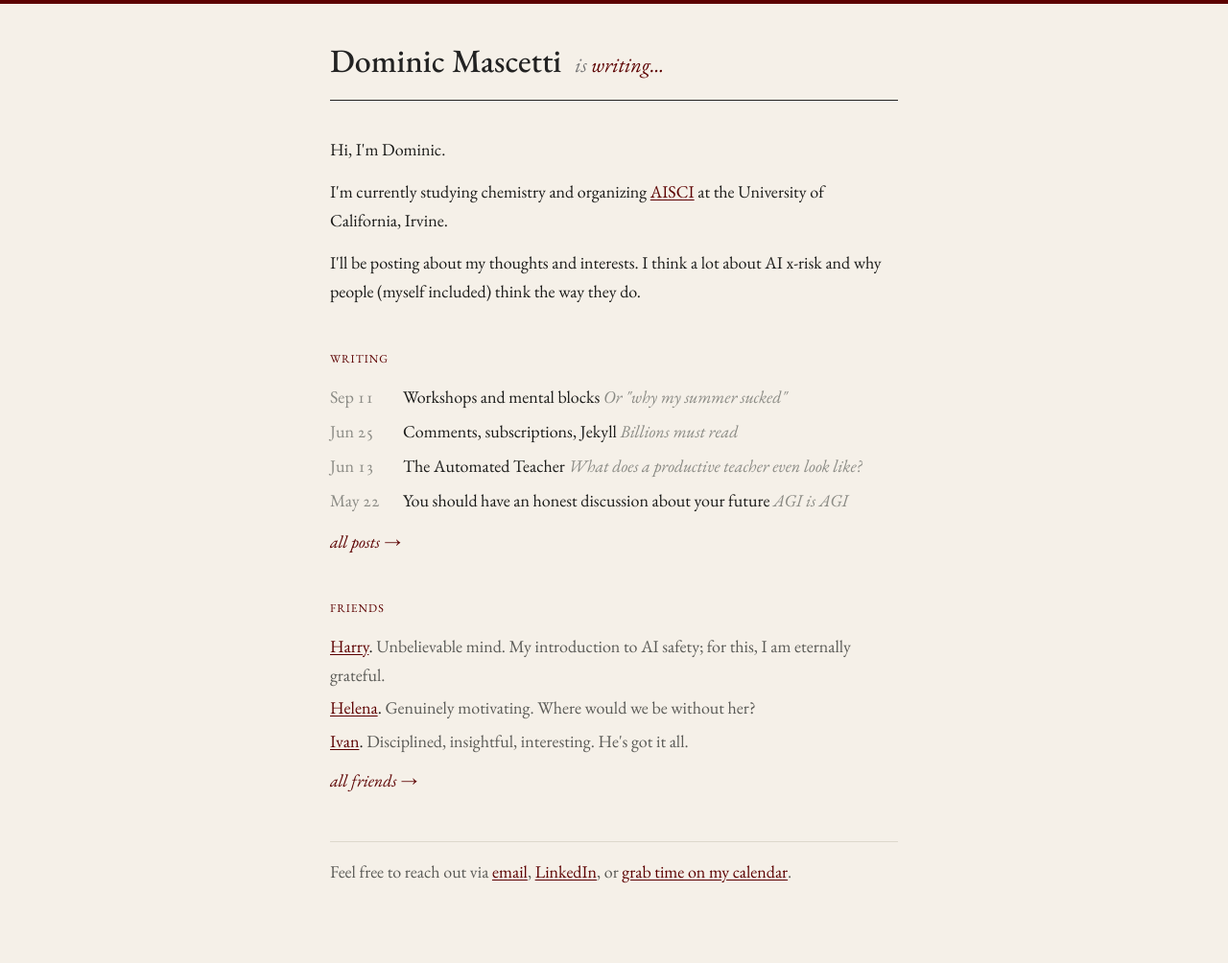
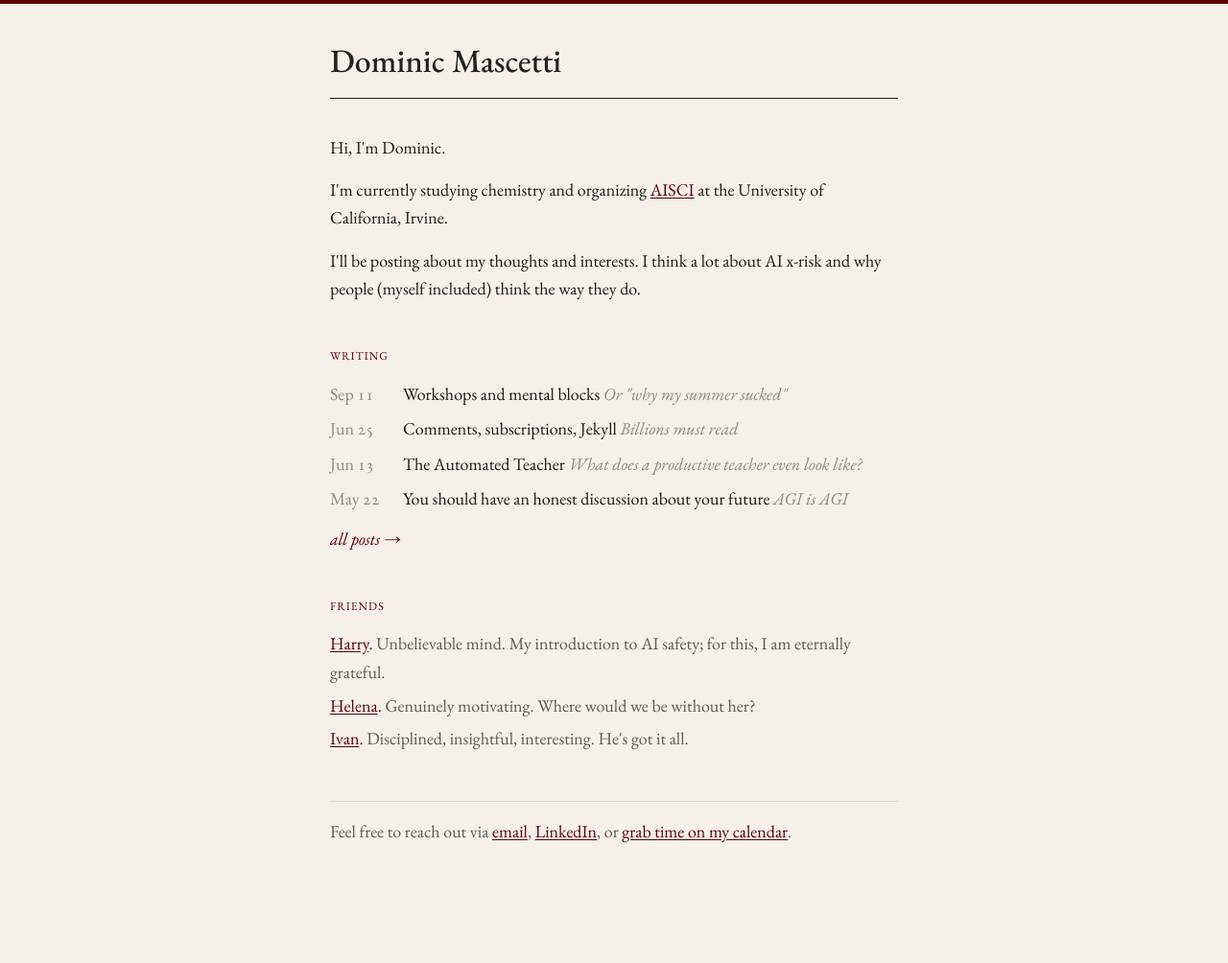
Before and after one commit to DominicMascetti/DominicMascetti, a Jekyll site: the page built from index.html, in a window 1280 px wide. Shown: the whole page at 96% size. Built offline with Jekyll 4.4.1, drawn with Linux system fonts in a browser that asks for light colours; after the commit the page ends 962 px from its top, so only the background shows below that.

Commit message:
Drop the rotating status word and the all-friends link
Co-Authored-By: Claude Opus 5.5 <noreply@anthropic.com>

```diff
--- a/_includes/site-header.html
+++ b/_includes/site-header.html
@@ -1,17 +1,3 @@
 <header class="site-header">
   <a href="/" class="site-name">Dominic Mascetti</a>
-  <span class="status">
-    <span class="status-is">is </span>
-    <span class="visually-hidden">thinking</span>
-    <span class="status-words" aria-hidden="true">
-      <span style="animation-delay:0s">thinking...</span>
-      <span style="animation-delay:2.8s">writing...</span>
-      <span style="animation-delay:5.6s">reading...</span>
-      <span style="animation-delay:8.4s">refluxing...</span>
-      <span style="animation-delay:11.2s">studying...</span>
-      <span style="animation-delay:14s">organizing...</span>
-      <span style="animation-delay:16.8s">resting...</span>
-      <span style="animation-delay:19.6s">planning...</span>
-    </span>
-  </span>
 </header>
--- a/assets/css/site.css
+++ b/assets/css/site.css
@@ -31,22 +31,9 @@ a:hover { color: var(--accent-hover); }
 
 time, .oldstyle { font-variant-numeric: oldstyle-nums; }
 
-.visually-hidden {
-  position: absolute;
-  width: 1px;
-  height: 1px;
-  overflow: hidden;
-  clip: rect(0 0 0 0);
-  white-space: nowrap;
-}
-
 /* ── SITE HEADER ─────────────────────────────────────────── */
 
 .site-header {
-  display: flex;
-  flex-wrap: wrap;
-  align-items: baseline;
-  gap: 0 14px;
   padding-bottom: 18px;
   border-bottom: 1px solid var(--hairline);
   margin-bottom: 2.25rem;
@@ -61,37 +48,6 @@ time, .oldstyle { font-variant-numeric: oldstyle-nums; }
 }
 
 .site-name:hover { color: var(--accent); }
-
-.status {
-  font-size: 22px;
-  font-style: italic;
-  white-space: nowrap;
-}
-
-.status-is { color: #777; }
-
-.status-words {
-  display: inline-grid;
-  color: var(--accent);
-}
-
-.status-words > span {
-  grid-area: 1 / 1;
-  animation: status-cycle 22.4s ease-in-out infinite both;
-}
-
-@keyframes status-cycle {
-  0%    { opacity: 0; transform: translateY(10px); }
-  2.5%  { opacity: 1; transform: translateY(0); }
-  10%   { opacity: 1; transform: translateY(0); }
-  12.5% { opacity: 0; transform: translateY(-10px); }
-  100%  { opacity: 0; transform: translateY(-10px); }
-}
-
-@media (prefers-reduced-motion: reduce) {
-  .status-words > span { animation: none; opacity: 0; }
-  .status-words > span:first-child { opacity: 1; }
-}
 
 /* ── SECTIONS ────────────────────────────────────────────── */
 
@@ -288,7 +244,6 @@ hr {
 @media (max-width: 520px) {
   .wrap { padding: 1.75rem 16px 4rem; }
   .site-name { font-size: 28px; }
-  .status { font-size: 19px; }
   .post-row { grid-template-columns: 3.4rem 1fr; gap: 0.6rem; }
   .friend-list li { grid-template-columns: 1fr; gap: 0.1rem; }
 }
--- a/index.html
+++ b/index.html
@@ -24,7 +24,6 @@ layout: default
     <li><a href="{{ friend.url }}" target="_blank">{{ friend.name }}</a>. <span class="blurb">{{ friend.blurb }}</span></li>
     {% endfor %}
   </ul>
-  <a class="more" href="/friends/">all friends →</a>
 </section>
 
 <p class="contact">Feel free to reach out via <span id="email-copy" class="email-copy" onclick="copyEmail()">email</span>, <a href="https://www.linkedin.com/in/dominic-m-809130264/" target="_blank">LinkedIn</a>, or <a href="https://cal.com/dominicmascetti/quick" target="_blank">grab time on my calendar</a>.</p>
```
